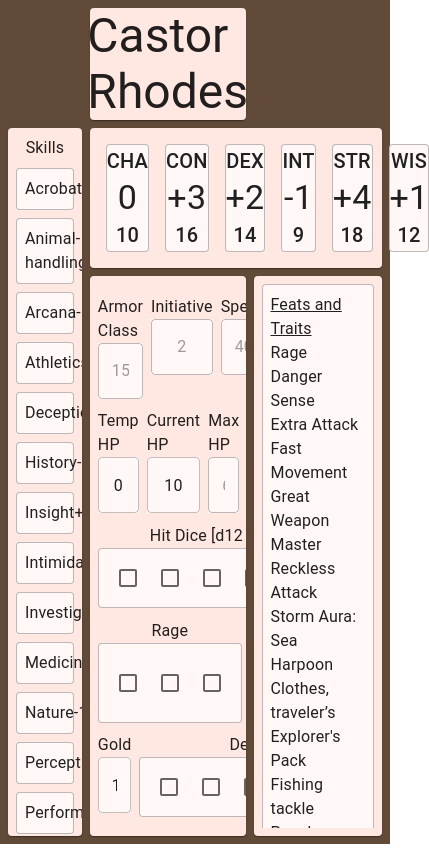
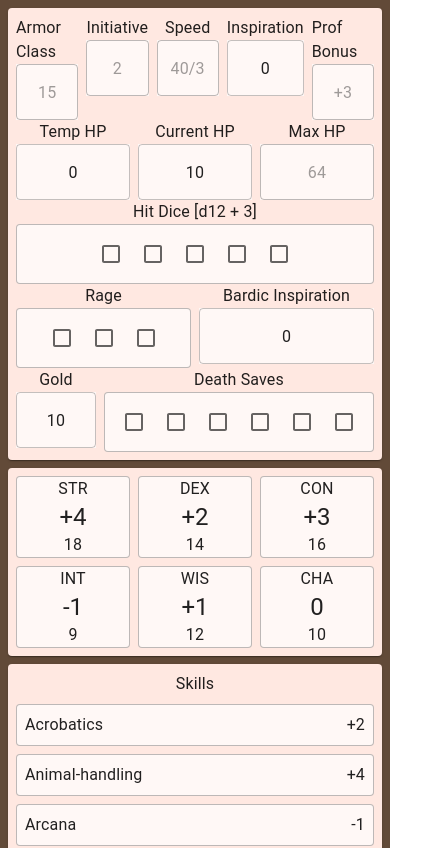
Before and after one commit to syj67507/dnd-cs-castor-rhodes, a React app: page / in a window 390 px wide. Shown: the top 848 px of the page, 429 px wide, since content can reach past the window. Built offline with nearby package versions, Linux system fonts and the light colour scheme; the HTML template or start-up script is replaced by a standard one.

Commit message:
Messing around with phone layout and reworked Abilities component

```diff
--- a/src/dndApp/Abilities.tsx
+++ b/src/dndApp/Abilities.tsx
@@ -1,4 +1,4 @@
-import { Box, Paper, Stack, Typography } from "@mui/material";
+import { Grid2, Paper, Stack, Typography } from "@mui/material";
 import characterSheet from "./character-sheet.json";
 
 interface AbilityProps {
@@ -9,60 +9,69 @@ interface AbilityProps {
 
 export function Ability({ name, modifier, value }: AbilityProps) {
     return (
-        <Box sx={{
-            display: "flex",
-            flex: 1,
-            flexDirection: "column",
-            alignItems: "center",
-            bgcolor: "#FFF8F6",
-            borderRadius: 1,
-            border: "1px solid rgba(0, 0, 0, 0.26)",
+        <Stack
+            bgcolor="#FFF8F6"
+            borderRadius={1}
+            border="1px solid rgba(0, 0, 0, 0.26)"
+            sx={{
                 "&:hover": {
                     border: "1px solid black",
                 }
-        }}>
-            <Typography variant="h6" textAlign="center">{name}</Typography>
-            <Typography variant="h4" textAlign="center">{modifier}</Typography>
-            <Typography variant="h6" textAlign="center">{value}</Typography>
-        </Box>
+            }}
+            flex={1}
+            alignItems="center"
+        >
+            <Typography>{name}</Typography>
+            <Typography variant="h5">{modifier}</Typography>
+            <Typography>{value}</Typography>
+        </Stack>
     );
 }
 
-export function Abilities() {
+interface AbilitiesProps {
+    gridColumnStart?: string;
+    gridColumnEnd?: string;
+    gridRowStart?: string;
+    gridRowEnd?: string;
+}
+
+export function Abilities({
+    gridColumnStart,
+    gridColumnEnd,
+    gridRowStart,
+    gridRowEnd,
+}: AbilitiesProps) {
     const character = characterSheet.character[0];
-    const statNames = ["cha","con","dex","int","str","wis"] as const;
+    const statNames = ["str", "dex", "con", "int", "wis", "cha"] as const;
 
     return (
         <Paper
             sx={{
-                padding: 2,
-                gridColumnStart: "2",
-                gridColumnEnd: "span 3",
-                gridRowStart: "2",
-                gridRowEnd: "span 1",
                 bgcolor: "#FFE8E1",
+                padding: 1,
+                gridColumnStart: gridColumnStart,
+                gridColumnEnd: gridColumnEnd,
+                gridRowStart: gridRowStart,
+                gridRowEnd: gridRowEnd,
             }}
         >
-            <Stack
-                direction="row"
-                gap={2}
-                alignItems="center"
-                height="100%"
-            >
+            <Grid2 container spacing={1}>
                 {statNames.map(stat => {
                     let sign = "";
                     if (character.abilities_bonuses[0].bonuses[stat] > 0) {
                         sign = "+"
                     }
                     return (
+                        <Grid2 size={{ xs: 4, sm: 2 }}>
                             <Ability
                                 name={stat.toUpperCase()}
                                 modifier={`${sign}${character.abilities_bonuses[0].bonuses[stat]}`}
                                 value={character.abilities_bonuses[0].abilities[stat]}
                             />
+                        </Grid2>
                     );
                 })}
-            </Stack>
+            </Grid2>
         </Paper>
     );
 }
--- a/src/dndApp/App.tsx
+++ b/src/dndApp/App.tsx
@@ -1,15 +1,20 @@
-import { Box, Paper, Typography } from "@mui/material";
+import { Box, Paper, Typography, useMediaQuery } from "@mui/material";
 import characterSheet from "./character-sheet.json"
 import { Skills } from "./Skills";
 import { Abilities } from "./Abilities";
 import { Details } from "./Proficiencies";
 import { General } from "./General";
+import { PhoneApp } from "./PhoneApp";
 
 export default function App() {
+    const isPortrait = useMediaQuery('(orientation: portrait)');
+    const isLandscape = useMediaQuery('(orientation: landscape)');
+
     const character = characterSheet.character[0];
-    console.log(character.abilities_bonuses);
+
     return (
-        <Box
+        <>
+        {isLandscape && <Box
             sx={{
                 padding: 1,
                 height: "100vh",
@@ -33,10 +38,31 @@ export default function App() {
             >
                 <Typography variant="h3">{character.character_name}</Typography>
             </Paper>
-            <Skills />
-            <Abilities />
-            <General />
-            <Details />
-        </Box>
+            <Skills
+                gridColumn="1"
+                gridRowStart="2"
+                gridRowEnd="span 7"
+            />
+            <Abilities
+                gridColumnStart="2"
+                gridColumnEnd="span 3"
+                gridRowStart="2"
+                gridRowEnd="span 1"
+            />
+            <General
+                gridColumnStart="2"
+                gridColumnEnd="span 2"
+                gridRowStart="3"
+                gridRowEnd="span 6"
+            />
+            <Details
+                gridColumnStart="4"
+                gridColumnEnd="span 1"
+                gridRowStart="3"
+                gridRowEnd="span 6"
+            />
+        </Box>}
+        {isPortrait && <PhoneApp />}
+        </>
     );
 }
--- a/src/dndApp/General.tsx
+++ b/src/dndApp/General.tsx
@@ -18,7 +18,7 @@ function StatField({ value, interactive, onChange }: StatProps) {
             sx={{
                 input: {
                     textAlign: "center",
-                    bgcolor: "#FFF8F6"
+                    bgcolor: "#FFF8F6" ,
                 },
             }}
         />
@@ -229,16 +229,26 @@ function DeathSaves() {
         </Stack>
     );
 }
-
-export function General() {
+interface GeneralProps {
+    gridColumnStart?: string;
+    gridColumnEnd?: string;
+    gridRowStart?: string;
+    gridRowEnd?: string;
+}
+export function General({
+    gridColumnStart,
+    gridColumnEnd,
+    gridRowStart,
+    gridRowEnd,
+}: GeneralProps) {
     return (
         <Paper
             sx={{
                 padding: 1,
-                gridColumnStart: "2",
-                gridColumnEnd: "span 2",
-                gridRowStart: "3",
-                gridRowEnd: "span 6",
+                gridColumnStart: gridColumnStart,
+                gridColumnEnd: gridColumnEnd,
+                gridRowStart: gridRowStart,
+                gridRowEnd: gridRowEnd,
                 bgcolor: "#FFE8E1",
                 overflow: "auto",
             }}
--- /dev/null
+++ b/src/dndApp/PhoneApp.tsx
@@ -0,0 +1,23 @@
+import { Box } from "@mui/material";
+import { Abilities } from "./Abilities";
+import { Skills } from "./Skills";
+import { General } from "./General";
+import { Details } from "./Proficiencies";
+
+export function PhoneApp() {
+    return (
+        <Box
+            sx={{
+                padding: 1,
+                display: "grid",
+                gap: 1,
+                bgcolor: "#624A38",
+            }}
+        >
+            <General />
+            <Abilities />
+            <Skills />
+            <Details />
+        </Box>
+    );
+}
--- a/src/dndApp/Proficiencies.tsx
+++ b/src/dndApp/Proficiencies.tsx
@@ -1,7 +1,18 @@
 import { Paper, Stack, Typography } from "@mui/material";
 import characterSheet from "./character-sheet.json";
 
-export function Details() {
+interface DetailsProps {
+    gridColumnStart?: string;
+    gridColumnEnd?: string;
+    gridRowStart?: string;
+    gridRowEnd?: string;
+}
+export function Details({
+    gridColumnStart,
+    gridColumnEnd,
+    gridRowStart,
+    gridRowEnd,
+}: DetailsProps) {
     const character = characterSheet.character[0];
 
     return (
@@ -9,10 +20,10 @@ export function Details() {
             sx={{
                 bgcolor: "#FFE8E1",
                 padding: 1,
-                gridColumnStart: "4",
-                gridColumnEnd: "span 1",
-                gridRowStart: "3",
-                gridRowEnd: "span 6",
+                gridColumnStart: gridColumnStart,
+                gridColumnEnd: gridColumnEnd,
+                gridRowStart: gridRowStart,
+                gridRowEnd: gridRowEnd,
             }}>
             <Stack
                 direction="column"
--- a/src/dndApp/Skills.tsx
+++ b/src/dndApp/Skills.tsx
@@ -1,6 +1,17 @@
+// eslint-disable-next-line @typescript-eslint/consistent-type-imports
 import { Box, Paper, Typography } from "@mui/material";
 import characterSheet from "./character-sheet.json";
-export function Skills() {
+
+interface SkillsProps {
+    gridColumn?: string;
+    gridRowStart?: string;
+    gridRowEnd?: string;
+}
+export function Skills({
+    gridColumn,
+    gridRowStart,
+    gridRowEnd,
+}: SkillsProps) {
     const character = characterSheet.character[0];
 
     return (
@@ -8,9 +19,9 @@ export function Skills() {
             square={false}
             sx={{
                 padding: 1,
-                gridColumn: "1",
-                gridRowStart: "2",
-                gridRowEnd: "span 7",
+                gridColumn: gridColumn,
+                gridRowStart: gridRowStart,
+                gridRowEnd: gridRowEnd,
                 overflow: "auto",
                 bgcolor: "#FFE8E1"
             }}
--- a/src/main.tsx
+++ b/src/main.tsx
@@ -4,6 +4,7 @@ import { Provider } from "react-redux"
 import App from "./dndApp/App"
 import { store } from "./app/store"
 import { CssBaseline } from "@mui/material"
+import { PhoneApp } from "./dndApp/PhoneApp"
 
 const container = document.getElementById("root")
 
```
Lines whose indentation alone changed are shown as unchanged.
